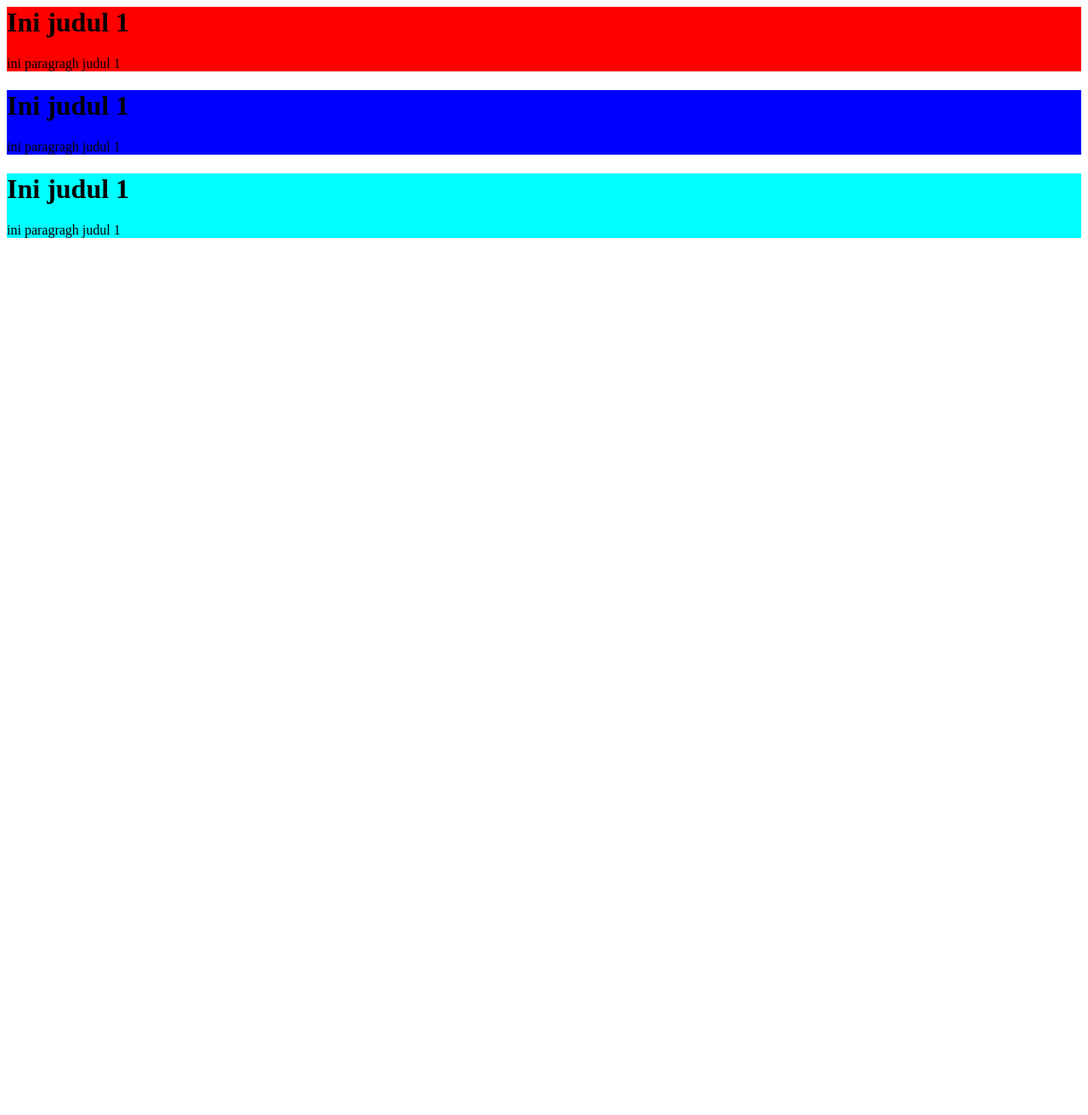
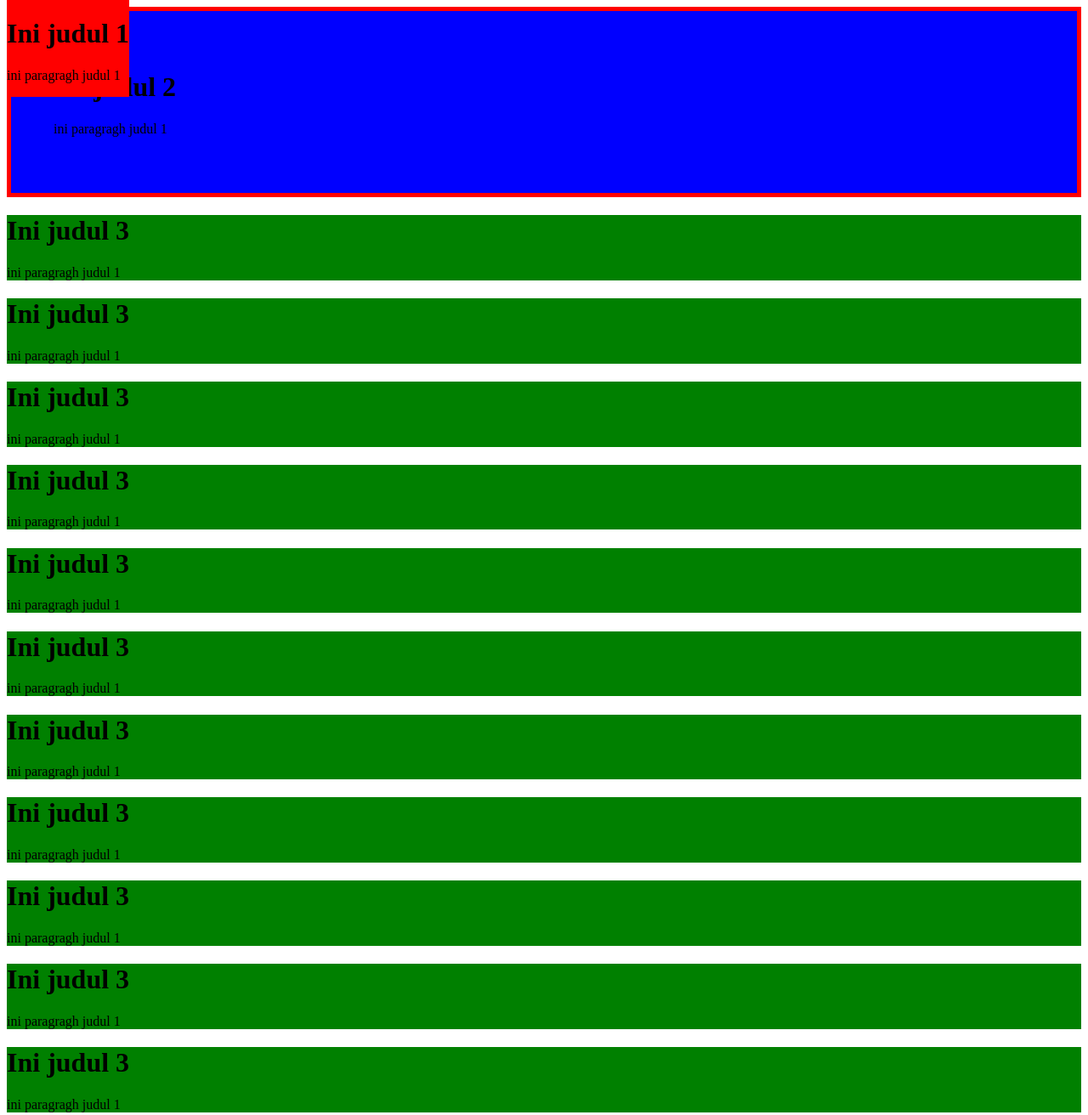
Before and after one commit to ariefyusron/learn-html-css, a plain HTML site: page index.html in a window 1280 px wide. Shown: the whole page at 85% size. Before the commit the page ends 800 px from the top, so only its background shows below. Drawn offline with Linux system fonts and the light colour scheme.

Commit message:
position css

```diff
--- a/index.html
+++ b/index.html
@@ -5,18 +5,72 @@
   </head>
 
   <body>
-    <div>
+    <div class="header">
       <h1>Ini judul 1</h1>
       <p>ini paragragh judul 1</p>
     </div>
 
     <div class="content-1">
-      <h1>Ini judul 1</h1>
+      <h1>Ini judul 2</h1>
+      <p>ini paragragh judul 1</p>
+
+      <div class="sub-content">
+        <p>parag 2</p>
+      </div>
+    </div>
+
+    <div id="content-1-id">
+      <h1>Ini judul 3</h1>
       <p>ini paragragh judul 1</p>
     </div>
 
     <div id="content-1-id">
-      <h1>Ini judul 1</h1>
+      <h1>Ini judul 3</h1>
+      <p>ini paragragh judul 1</p>
+    </div>
+
+    <div id="content-1-id">
+      <h1>Ini judul 3</h1>
+      <p>ini paragragh judul 1</p>
+    </div>
+
+    <div id="content-1-id">
+      <h1>Ini judul 3</h1>
+      <p>ini paragragh judul 1</p>
+    </div>
+
+    <div id="content-1-id">
+      <h1>Ini judul 3</h1>
+      <p>ini paragragh judul 1</p>
+    </div>
+
+    <div id="content-1-id">
+      <h1>Ini judul 3</h1>
+      <p>ini paragragh judul 1</p>
+    </div>
+
+    <div id="content-1-id">
+      <h1>Ini judul 3</h1>
+      <p>ini paragragh judul 1</p>
+    </div>
+
+    <div id="content-1-id">
+      <h1>Ini judul 3</h1>
+      <p>ini paragragh judul 1</p>
+    </div>
+
+    <div id="content-1-id">
+      <h1>Ini judul 3</h1>
+      <p>ini paragragh judul 1</p>
+    </div>
+
+    <div id="content-1-id">
+      <h1>Ini judul 3</h1>
+      <p>ini paragragh judul 1</p>
+    </div>
+
+    <div id="content-1-id">
+      <h1>Ini judul 3</h1>
       <p>ini paragragh judul 1</p>
     </div>
   </body>
--- a/styles.css
+++ b/styles.css
@@ -6,9 +6,25 @@ div {
 /* selector class (diawali dengan tanda titik) */
 .content-1 {
   background-color: blue;
+  padding: 50px;
+  border: 5px solid red;
+  position: relative;
 }
 
 /* selector id (diawalai dengan tanda pagar) */
 #content-1-id {
-  background-color: aqua;
+  background-color: green;
 }
+
+.content-1 .sub-content {
+  position: absolute;
+  top: 0;
+  background-color: pink;
+}
+
+.header {
+  position: fixed;
+  /* position: sticky; */
+  top: 0;
+  z-index: 1;
+}
```
